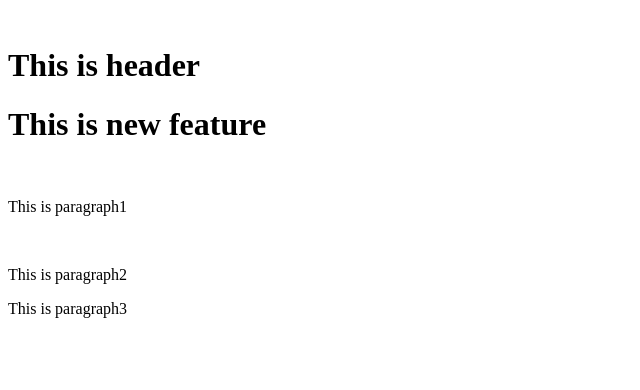
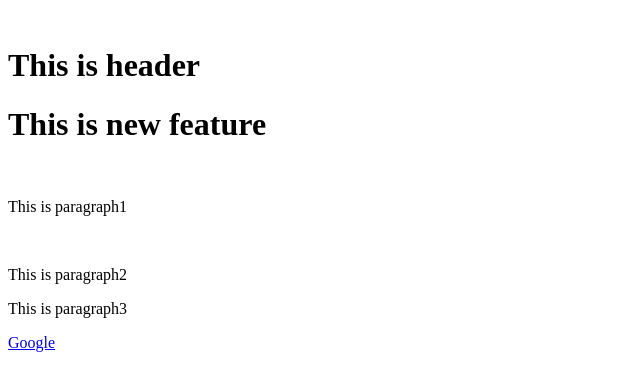
Before and after one commit to codeblue-04/sample_git2, a plain HTML site: page index.html in a window 1280 px wide. Shown: the full height of the page, 0-640 px from the left. Drawn offline with Linux system fonts and the light colour scheme.

Commit message:
add git add index.html ! AFTER sample git

```diff
--- a/index.html
+++ b/index.html
@@ -1,10 +1,11 @@
 <!DOCTYPE HTML>
 <html lang="en">
-<head><title>Sample Git</title></head>
+<head><title>Sample Git!!!</title></head>
 <body>
 <h1>This is header</h1>
 <h1>This is new feature</h1>
 <p>This is paragraph1</p>
 <p>This is paragraph2</p>
 <p>This is paragraph3</p>
+<a href= 'https://www.google.com'>Google</a>
 </body>
```
